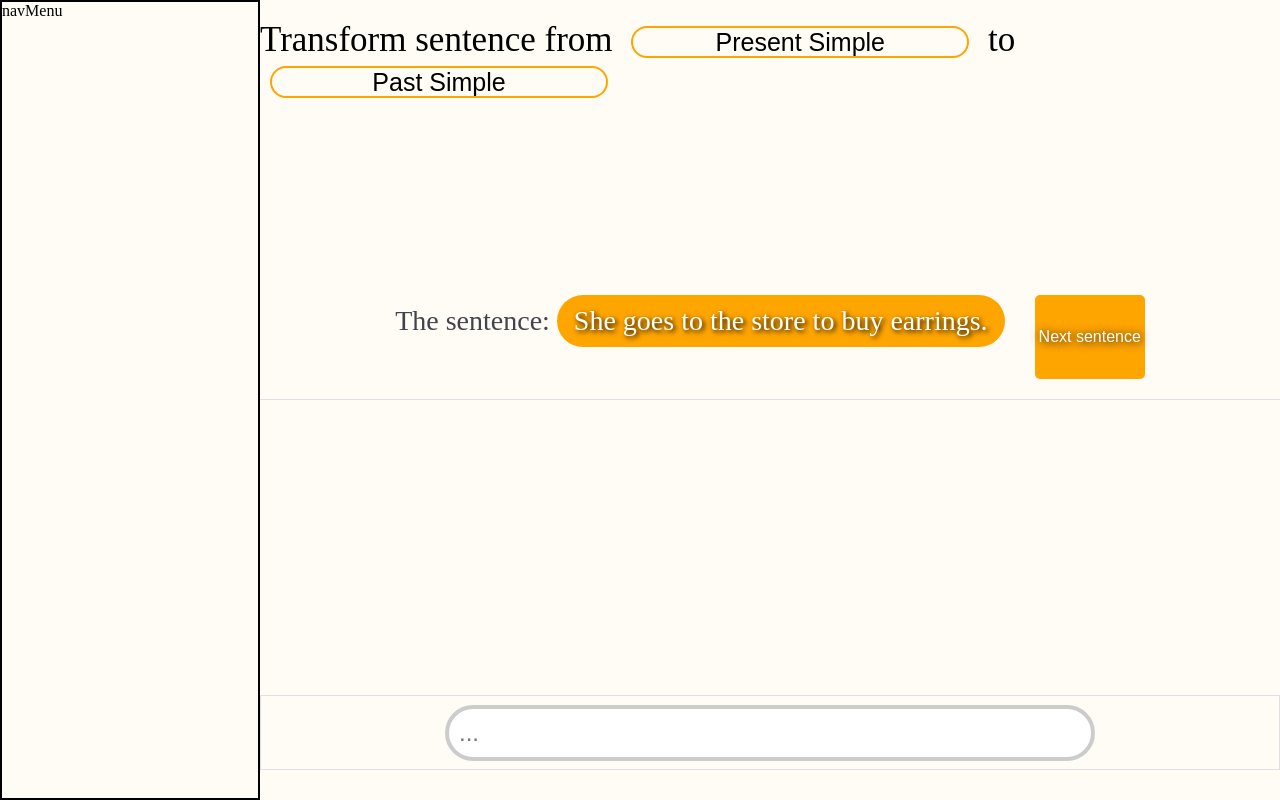
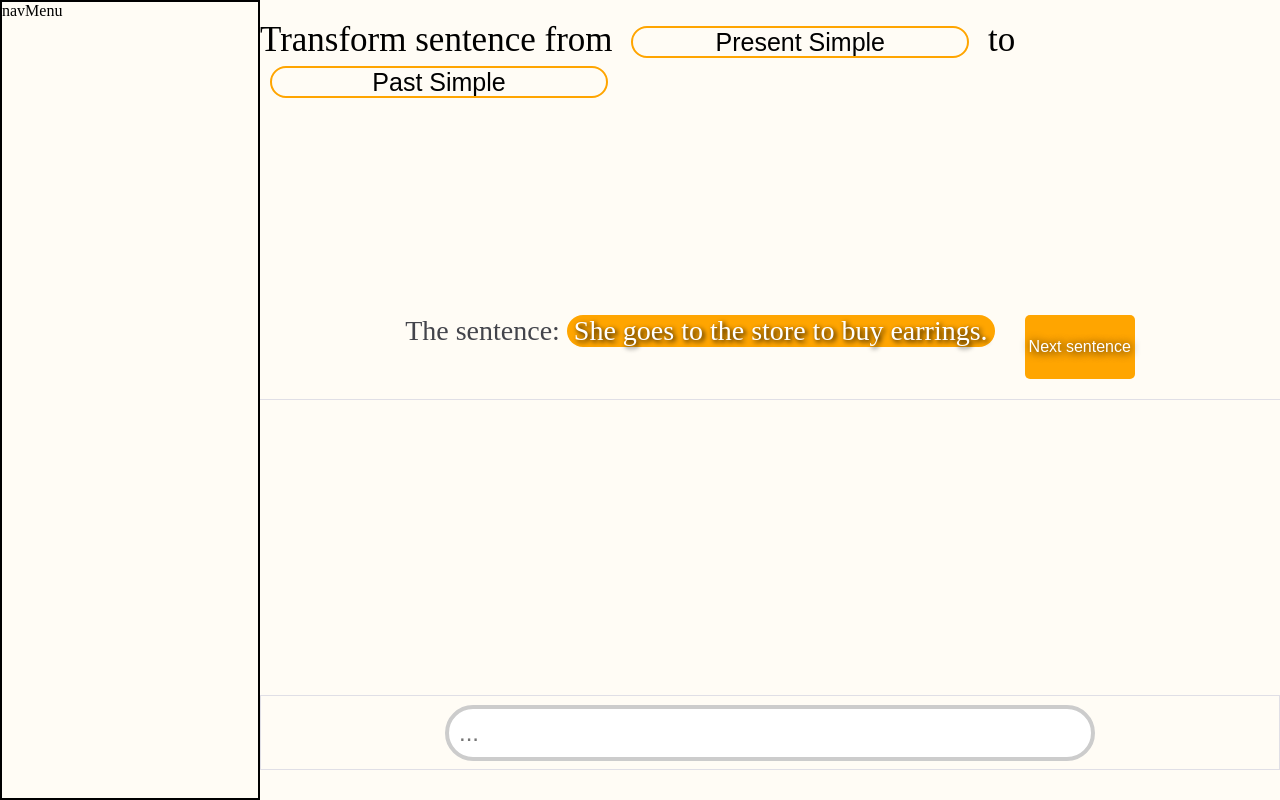
Before and after one commit to Amir837/langleraningplatform, a React (Create React App) app: page /practice in a window 1280 px wide. Built offline with nearby package versions, Linux system fonts and the light colour scheme.

Commit message:
The sentence change

```diff
--- a/src/pages/Practice/Sentence.css
+++ b/src/pages/Practice/Sentence.css
@@ -15,14 +15,13 @@
     color: white;
     text-shadow: 2px 2px 5px black;
 
-    padding: 10px;
+    /*padding: 10px;*/
     width: fit-content;
     cursor: pointer;
 }
 
 .sentenceComponentContainer .sentence .selected {
     border-radius: 18px;
-    line-height: 18px;
 
     background-color: rgb(0, 120, 210);
     color:rgb(120, 210, 0);
--- a/src/pages/Practice/TenseChat.css
+++ b/src/pages/Practice/TenseChat.css
@@ -120,8 +120,10 @@ button {
 
 .chat .taskBlock .attPointer {
     /* font-family: system-ui; */
+    display: inline-block;
+
     font-family: Brush Script MT, Brush Script Std, cursive;
-    color: rgb(67, 68, 75)
+    color: rgb(67, 68, 75);
 }
 
 /* Messages */
--- a/src/pages/Practice/TenseChat.tsx
+++ b/src/pages/Practice/TenseChat.tsx
@@ -99,7 +99,7 @@ function TenseChat() {
                     <div className="exerciseTitle">Transform sentence from {FromTense} to {ToTense}</div>
                     <div className="taskBlock">
                         {/* <div><span className="attPointer">The sentence:</span> <span className="sentence">&nbsp;{sentence}&nbsp;</span></div> */}
-                        <div><span className="attPointer">The sentence:</span> <SentenceComponent translateSelected={translateSelected} wordList={sentence.split(" ")} originalLanguage="English" translatedLanguage="Russian" /></div>
+                        <div><div className="attPointer notSelectable">The sentence:</div><span className="notSelectable">&nbsp;</span><SentenceComponent translateSelected={translateSelected} wordList={sentence.split(" ")} originalLanguage="English" translatedLanguage="Russian" /></div>
                         <button>Next sentence</button>
                     </div>
                 </div>
```
